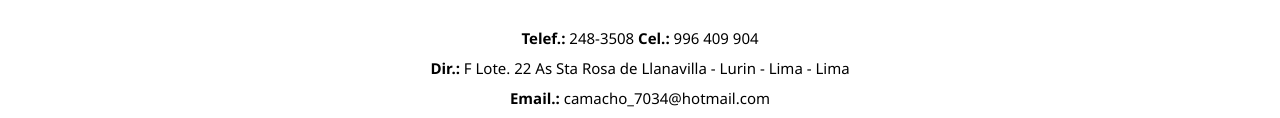
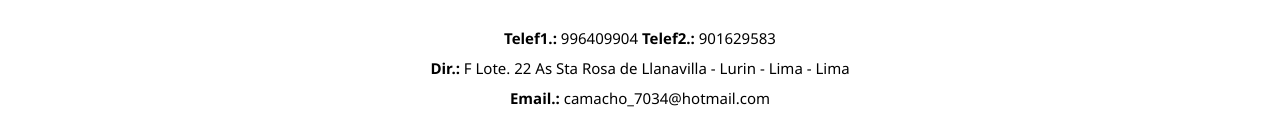
Before and after one commit to Fernando-Camacho/Tachad-servicios-generales, a plain HTML site: page index.html in a window 1280 px wide. Shown: the part 2603-2721 px from the top of the page. Drawn offline with Linux system fonts and the light colour scheme.

Commit message:
Add files via upload

```diff
--- a/index.html
+++ b/index.html
@@ -143,7 +143,7 @@
            </div>
 
             <div class="main-container--texto">
-                <p><span>Telef.: </span> 248-3508 <span>Cel.: </span>996 409 904</p>
+                <p><span>Telef1.: </span> 996409904 <span>Telef2.: </span>901629583</p>
                 <p><span>Dir.: </span> F Lote. 22 As Sta Rosa de Llanavilla - Lurin - Lima - Lima</p>
                 <p><span>Email.: </span>camacho_7034@hotmail.com</p>
             </div>
```
